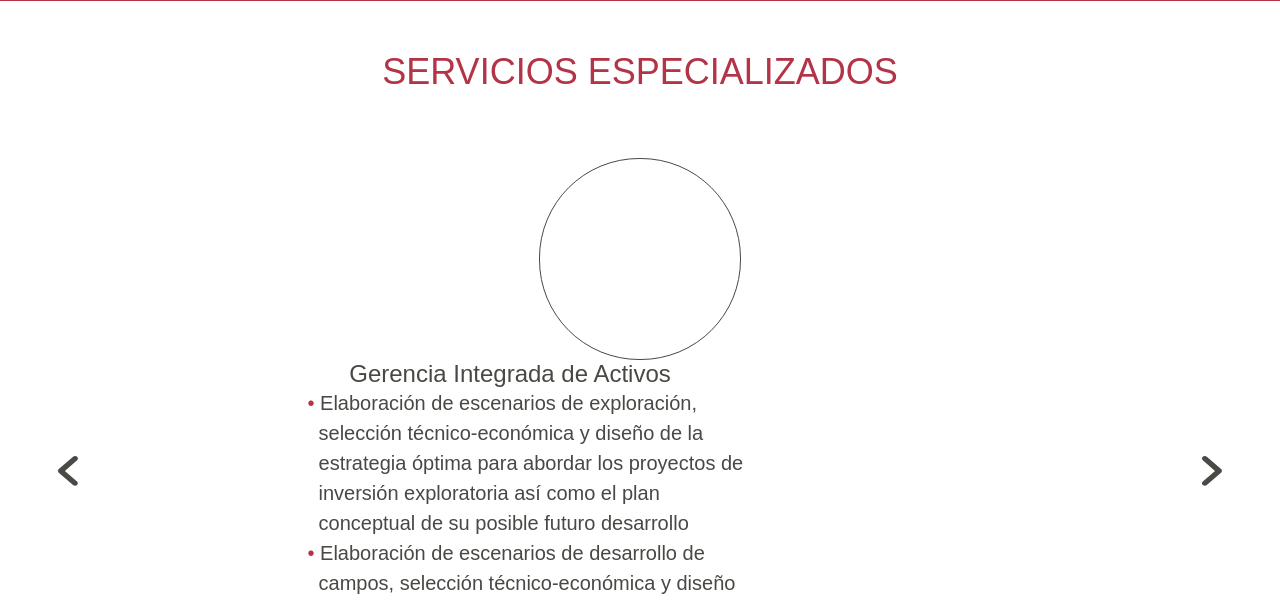
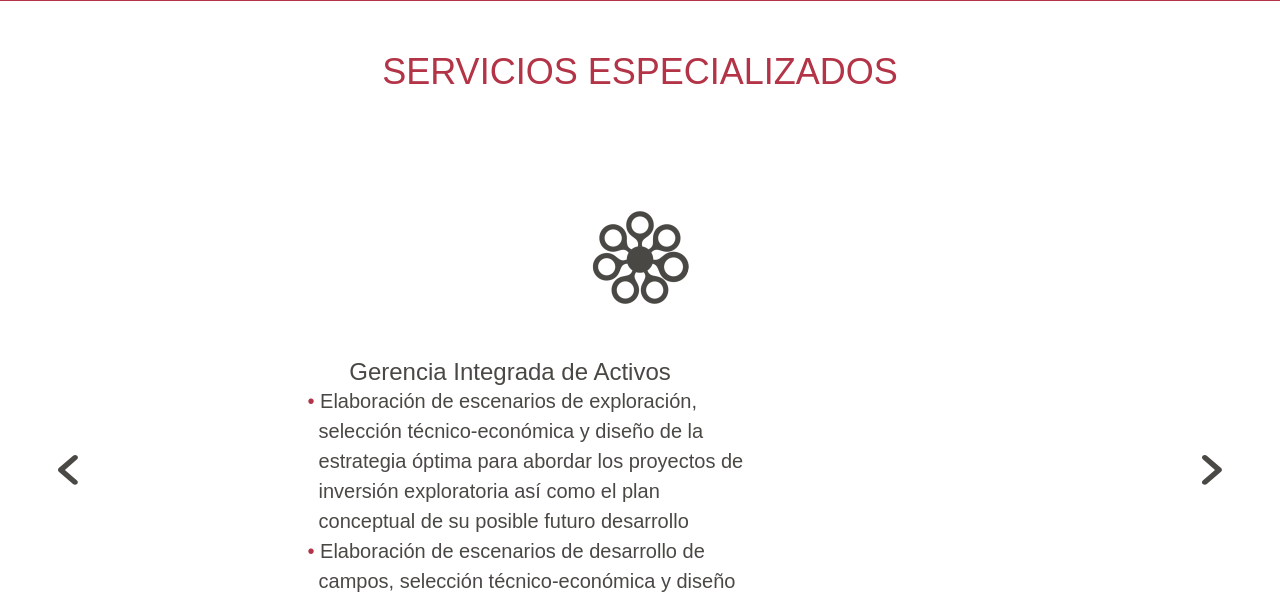
Before and after one commit to racoquita/royi, a PHP site: page / in a window 1280 px wide. Shown: the part 504-1104 px from the top of the page. Run offline with PHP 8.4, Linux system fonts and the light colour scheme; some libraries are stand-ins or nearby versions.

Commit message:
animation goodness!

```diff
--- a/css/main.css
+++ b/css/main.css
@@ -3,6 +3,87 @@
  * main.scss
  ****************************************/
 /* animation variables */
+/* line 1, scss/animate/_icons.scss */
+.icon {
+  background-image: url(../img/icons.png);
+  background-repeat: no-repeat;
+  background-size: 6000px 1000px;
+  -webkit-animation-duration: .5s;
+          animation-duration: .5s;
+  -webkit-animation-fill-mode: forwards;
+          animation-fill-mode: forwards;
+  -webkit-animation-iteration-count: 1;
+          animation-iteration-count: 1;
+  -webkit-animation-timing-function: steps(15, end);
+          animation-timing-function: steps(15, end);
+  -webkit-transform: scale(0.5);
+      -ms-transform: scale(0.5);
+          transform: scale(0.5);
+}
+/* line 11, scss/animate/_icons.scss */
+.icon.iam {
+  background-position: 0 0px;
+}
+/* line 14, scss/animate/_icons.scss */
+.icon.exploration {
+  background-position: 0 -200px;
+}
+/* line 17, scss/animate/_icons.scss */
+.icon.production {
+  background-position: 0 -400px;
+}
+/* line 20, scss/animate/_icons.scss */
+.icon.drilling {
+  background-position: 0 -600px;
+}
+/* line 23, scss/animate/_icons.scss */
+.icon.surface {
+  background-position: 0 -800px;
+}
+/* line 27, scss/animate/_icons.scss */
+.icon.show {
+  -webkit-animation-name: iconIn;
+          animation-name: iconIn;
+}
+/* line 31, scss/animate/_icons.scss */
+.icon.hide {
+  -webkit-animation-name: iconOut;
+          animation-name: iconOut;
+}
+
+@-webkit-keyframes iconIn {
+  0% {
+    background-position-x: 0;
+  }
+  100% {
+    background-position-x: -3000px;
+  }
+}
+
+@keyframes iconIn {
+  0% {
+    background-position-x: 0;
+  }
+  100% {
+    background-position-x: -3000px;
+  }
+}
+@-webkit-keyframes iconOut {
+  0% {
+    background-position-x: -3000px;
+  }
+  100% {
+    background-position-x: -6000px;
+  }
+}
+@keyframes iconOut {
+  0% {
+    background-position-x: -3000px;
+  }
+  100% {
+    background-position-x: -6000px;
+  }
+}
 @-webkit-keyframes fadeInLeft {
   0% {
     opacity: 0;
@@ -389,84 +470,83 @@ section#services h3 {
 section#services .icon {
   width: 200px;
   height: 200px;
-  border: 1px solid;
   border-radius: 100px;
   margin: 0 auto;
 }
-/* line 227, scss/main.scss */
+/* line 226, scss/main.scss */
 section#services .slide, section#services .clone {
   position: absolute;
 }
-/* line 230, scss/main.scss */
+/* line 229, scss/main.scss */
 section#services .slide.active, section#services .clone.active {
   display: block;
   left: 0;
 }
-/* line 234, scss/main.scss */
+/* line 233, scss/main.scss */
 section#services .slide.inactive, section#services .clone.inactive {
   display: none;
   -webkit-transition: all 0s ease;
   transition: all 0s ease;
 }
-/* line 241, scss/main.scss */
+/* line 240, scss/main.scss */
 section#services .slide.left, section#services .clone.left {
   display: block;
   left: -100%;
   border: 1px solid #000;
 }
-/* line 246, scss/main.scss */
+/* line 245, scss/main.scss */
 section#services .slide.right, section#services .clone.right {
   display: block;
   left: 100%;
 }
-/* line 251, scss/main.scss */
+/* line 250, scss/main.scss */
 section#services span {
   position: absolute;
   top: 50%;
 }
-/* line 255, scss/main.scss */
+/* line 254, scss/main.scss */
 section#services span:nth-of-type(1) {
   left: 4.5%;
 }
-/* line 258, scss/main.scss */
+/* line 257, scss/main.scss */
 section#services span:nth-of-type(2) {
   right: 4.5%;
 }
-/* line 262, scss/main.scss */
+/* line 261, scss/main.scss */
 section#services ul {
   max-width: 940px;
   width: 68.085106383%;
   max-width: 640px;
   margin: 0 auto 65px auto;
 }
-/* line 267, scss/main.scss */
+/* line 266, scss/main.scss */
 section#services ul li {
   list-style-type: none;
   padding-left: 1em;
   text-indent: -0.55em;
 }
-/* line 271, scss/main.scss */
+/* line 270, scss/main.scss */
 section#services ul li:before {
   content: "• ";
   color: #b33447;
 }
-/* line 281, scss/main.scss */
+/* line 280, scss/main.scss */
 section#tools .section-content p {
   margin-left: 0;
   width: 100%;
 }
-/* line 285, scss/main.scss */
+/* line 284, scss/main.scss */
 section#tools .section-content div {
   float: left;
   width: 31.70212766%;
   margin-left: 2.0744680851%;
 }
-/* line 290, scss/main.scss */
+/* line 289, scss/main.scss */
 section#tools .section-content div:nth-child(2) {
   margin-left: 0px;
 }
 @media screen and (max-width: 479px) {
-  /* line 285, scss/main.scss */
+  /* line 284, scss/main.scss */
   section#tools .section-content div {
     width: 100%;
     float: none;
@@ -474,55 +554,55 @@ section#tools .section-content div:nth-child(2) {
   }
 }
 @media screen and (max-width: 479px) {
-  /* line 280, scss/main.scss */
+  /* line 279, scss/main.scss */
   section#tools .section-content {
     margin: 0 auto;
     max-width: 500px;
   }
 }
-/* line 305, scss/main.scss */
+/* line 304, scss/main.scss */
 section#company {
   background: #f8f7ee;
 }
-/* line 307, scss/main.scss */
+/* line 306, scss/main.scss */
 section#company h2, section#company h3, section#company p {
   text-align: center;
   margin: 0 auto;
 }
-/* line 311, scss/main.scss */
+/* line 310, scss/main.scss */
 section#company h2 {
   margin-bottom: 45px;
 }
-/* line 314, scss/main.scss */
+/* line 313, scss/main.scss */
 section#company p {
   margin-bottom: 65px;
 }
-/* line 319, scss/main.scss */
+/* line 318, scss/main.scss */
 section#contact address {
   font-style: normal;
 }
-/* line 322, scss/main.scss */
+/* line 321, scss/main.scss */
 section#contact form {
   float: left;
   width: 48.936170213%;
 }
-/* line 325, scss/main.scss */
+/* line 324, scss/main.scss */
 section#contact form p {
   width: 100%;
 }
 @media screen and (max-width: 479px) {
-  /* line 322, scss/main.scss */
+  /* line 321, scss/main.scss */
   section#contact form {
     width: 100%;
   }
 }
-/* line 332, scss/main.scss */
+/* line 331, scss/main.scss */
 section#contact .locations {
   float: right;
   width: 44.382978723%;
 }
 @media screen and (max-width: 479px) {
-  /* line 332, scss/main.scss */
+  /* line 331, scss/main.scss */
   section#contact .locations {
     display: none;
   }
--- a/index.html
+++ b/index.html
@@ -42,7 +42,7 @@
     <!-- SERVICIOS horizontal scrolling -->
     <section id="services">
         <h2>Servicios Especializados</h2>
-        <div class="icon">
+        <div class="icon iam show">
 
         </div>
         <div class="slides">
--- a/js/main.js
+++ b/js/main.js
@@ -9,11 +9,15 @@ Royi.PageHandler = function() {
 	var currentSlide = 0;
 	var dir = 'right';
 	var isAnimating = false;
+	var iconStates = ['iam', 'exploration', 'production', 'drilling', 'surface'];
 
 	var init = function() {
 		$('.language').on('click', function(e) {
-			console.log($(e.currentTarget).attr('lang'));
 			$('body').removeClass().addClass($(e.currentTarget).data('lang'));
+		});
+
+		$('#services h2').on('click', function(e) {
+			$('.icon').toggleClass('show hide');
 		});
 
 		$('nav').on('click', 'a.menu-item', function(e) {
@@ -85,7 +89,11 @@ Royi.PageHandler = function() {
 	}
 
 	var iconHandler = function() {
-		console.log('handle icon');
+		$('.icon').toggleClass('show hide');
+
+		setTimeout(function() {
+			$('.icon').removeClass('iam exploration production drilling surface').addClass(iconStates[currentSlide]).toggleClass('show hide');
+		}, 500);
 	}
 
 	return {
--- a/scss/animate/_icons.scss
+++ b/scss/animate/_icons.scss
@@ -0,0 +1,52 @@
+.icon {
+	background-image: url(../img/icons.png);
+	background-repeat: no-repeat;
+	background-size: 6000px 1000px;
+	animation-duration: .5s;
+	animation-fill-mode: forwards;
+	animation-iteration-count: 1;
+	animation-timing-function: steps(15, end);
+	transform: scale(.5);
+
+	&.iam {
+		background-position: 0 0px;
+	}
+	&.exploration {
+		background-position: 0 -200px;
+	}
+	&.production {
+		background-position: 0 -400px;
+	}
+	&.drilling {
+		background-position: 0 -600px;
+	}
+	&.surface {
+		background-position: 0 -800px;
+	}
+
+	&.show {
+		animation-name: iconIn;
+	}
+
+	&.hide {
+		animation-name: iconOut;
+	}
+}
+
+@keyframes iconIn {
+	0% {
+		background-position-x: 0;
+	}
+	100% {
+		background-position-x: -3000px;
+	}
+}
+
+@keyframes iconOut {
+	0% {
+		background-position-x: -3000px;
+	}
+	100% {
+		background-position-x: -6000px;
+	}
+}
--- a/scss/main.scss
+++ b/scss/main.scss
@@ -220,7 +220,6 @@ section {
 		.icon {
 			width: 200px;
 			height: 200px;
-			border: 1px solid;
 			border-radius: 100px;
 			margin: 0 auto;
 		}
```
Also changed, not shown: img/icons.png (added).
